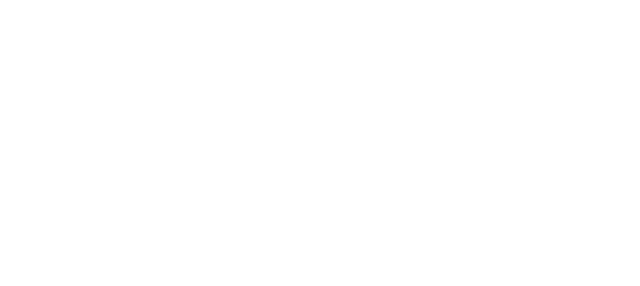
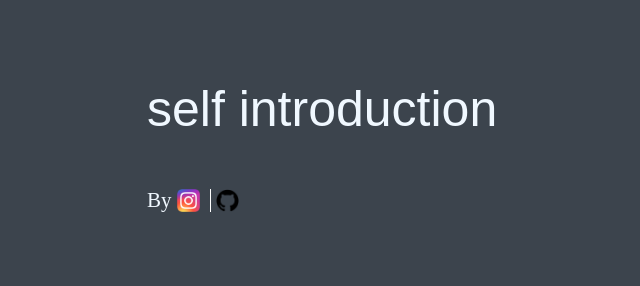
Before and after one commit to 0wjswoals0/introduction, a plain HTML site: page index.html in a window 1280 px wide. Shown: the whole page, without its empty margins (113-753 px from the left). Drawn offline with Linux system fonts and the light colour scheme.

Commit message:
url 추가 및 그리드 형성

```diff
--- a/index.html
+++ b/index.html
@@ -3,25 +3,78 @@
 <head>
     <meta charset="UTF-8">
     <meta name="viewport" content="width=device-width, initial-scale=1.0">
-    <title>introduction</title>
+    <title>self introduction</title>
     <style>
-        div{
-            width: 100%;
-            height: 100%;
+        .container {
+            display: grid;
+            grid-template-columns: repeat(2, 1fr);
+            grid-gap: 10px;
+            margin: 0 auto;
+            max-width: 800px;
         }
-        @media screen and (max-width:100px) {
-            div{background-color: blue;}
+
+        .item {
+            padding: 20px;
+            text-align: left;
         }
-        @media screen and (max-width:100px) and (max-height:100px){
-            div{background-color: red;}
+
+        .item:nth-child(1) {
+            font-size: 50px;
+            color: aliceblue;
+            font-family: fantasy;
+            margin-top: 60px;
+            font-weight: 500;
         }
-        @media screen and (max-width:200px) {
-            div{background-color: green;}
+
+        .item:nth-child(3) {
+            font-size: 21px;
+            color: aliceblue;
+            font-weight: 500;
+            display: flex;
+            align-items: center; /* 세로 중앙 정렬 */
         }
+
+        .logo {
+            width: 23px;
+            height: 23px;
+        }
+
+          /* 로고 사이에 선을 추가합니다. */
+          .item:nth-child(3) .logo + .logo {
+            margin-left: 5px; /* 로고 간의 간격 조정 */
+            border-left: 1px solid white; /* 선 스타일 지정 */
+            padding-left: 5px; /* 선과 로고 간의 간격 조정 */
+        }
+
+        /* By와 로고 사이의 여백을 추가합니다. */
+        .item:nth-child(3) .logo {
+            margin-right: 5px; /* 로고와 "By" 글자 사이의 간격 조정 */
+        }
+
+
+
+        body {
+            background-color: rgb(60, 68, 77);
+            margin: 0;
+            padding: 0;
+        }
+
     </style>
 </head>
 <body>
 
+<div class="container">
+    <div class="item">self introduction</div>
+    <div class="item"></div>
+    <div class="item">
+        By&nbsp;
+        <img class="logo" src="img/logo/Instagram_logo.webp" alt="깃허브 로고" onclick="location.href='https://www.instagram.com/jaemi_n23225?igsh=MzBpbWx0bG5jODZ6&utm_source=qr';" style="cursor: pointer;">
+        <img class="logo" src="img/logo/GitHub_logo.png" alt="깃허브 로고" onclick="location.href='https://github.com/0wjswoals0/introduction.git';" style="cursor: pointer;">
+    </div>
+    <div class="item"></div>
+    <div class="item"></div>
+    <div class="item"></div>
+</div>
 
 </body>
 </html>
```
Also changed, not shown: img/logo/GitHub_logo.png (added), img/logo/Instagram_logo.webp (added), style.css (added).
